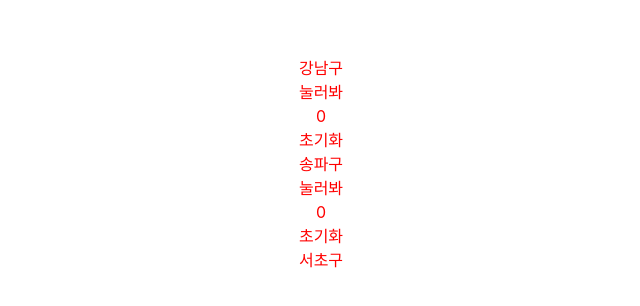
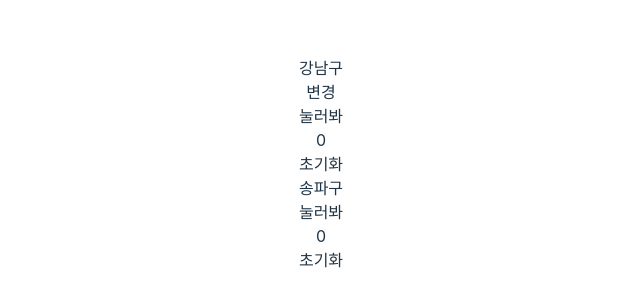
Before and after one commit to hyobiin/react, a React (Vite) app: page / in a window 1280 px wide. Shown: the part 236-542 px from the top of the page, without its empty margins (319-959 px from the left). Built offline with nearby package versions, Linux system fonts and the light colour scheme.

Commit message:
state 스프레드 연산자 사용

```diff
--- a/src/App.jsx
+++ b/src/App.jsx
@@ -1,34 +1,37 @@
 import { useState } from 'react'
 import './App.css'
-import { use } from 'react';
 
 function App() {
-  const [count, setCount] = useState(0)
-
-  let post = '강남'; //변수
-  let [구이름, b] = useState(['강남구', '송파구', '서초구']); //state // 구이름-> state의 값, b-> state를 변경하는 함수
+  let [구이름, 구이름변경] = useState(['강남구', '송파구', '서초구']); //state // 구이름-> state의 값, b-> state를 변경하는 함수
   // 변수와 state의 차이 -> 변수는 자동적으로 값이 변경되지 않음(내가 바꿔줘야 함), state는 값이 변경되면 자동으로 재렌더링 됨
 
-  let [좋아요, 좋아요변경] = useState(0);
-  let [좋아요2, 좋아요변경2] = useState(0);
   // 하나로 합치기
   let [state, setState] = useState({ 좋아요: 0, 좋아요2: 0 });
 
-
-  function like(){
-    좋아요변경(좋아요 + 1);
-  }
-
-  function initialization(){
-    좋아요변경(0);
-  }
-
   return (
     <>
-      <div className="test" style={ { color:'red', fontSixze:'16px' } }>
-        <span>{ 구이름[0] } <span onClick={() => setState(좋아요 + 1)}>눌러봐</span> {좋아요} <span onClick={() => setState(0)}>초기화</span></span>
-        <span>{ 구이름[1] } <span onClick={() => 좋아요변경2(좋아요2 + 1)}>눌러봐</span> {좋아요2} <span onClick={() => 좋아요변경2(0)}>초기화</span></span>
-        <span>{ 구이름[2] }</span>
+      <div className="test">
+        <span>{ 구이름[0] }
+          <span onClick={() => {
+            let newName = [...구이름];
+            newName[0] = '강동구';
+            구이름변경(newName);
+          }}>변경</span><span onClick={() =>
+            setState({...state, 좋아요: state.좋아요 + 1})
+            // ...state(스프레드 연산자)는 state의 값을 그대로 복사 (업데이트에서 불변성을 유지하며 특정 속성 값만 변경)
+          }>눌러봐</span> {state.좋아요} <span onClick={() =>
+          setState({...state, 좋아요:0})
+          }>초기화</span></span>
+
+
+        <span>{ 구이름[1] }
+          <span onClick={() =>
+            setState({...state, 좋아요2: state.좋아요2 + 1})
+          }>눌러봐</span> {state.좋아요2}
+          <span onClick={() => {
+            setState({...state, 좋아요2: 0})
+          }}>초기화</span>
+        </span>
       </div>
     </>
   )
```
